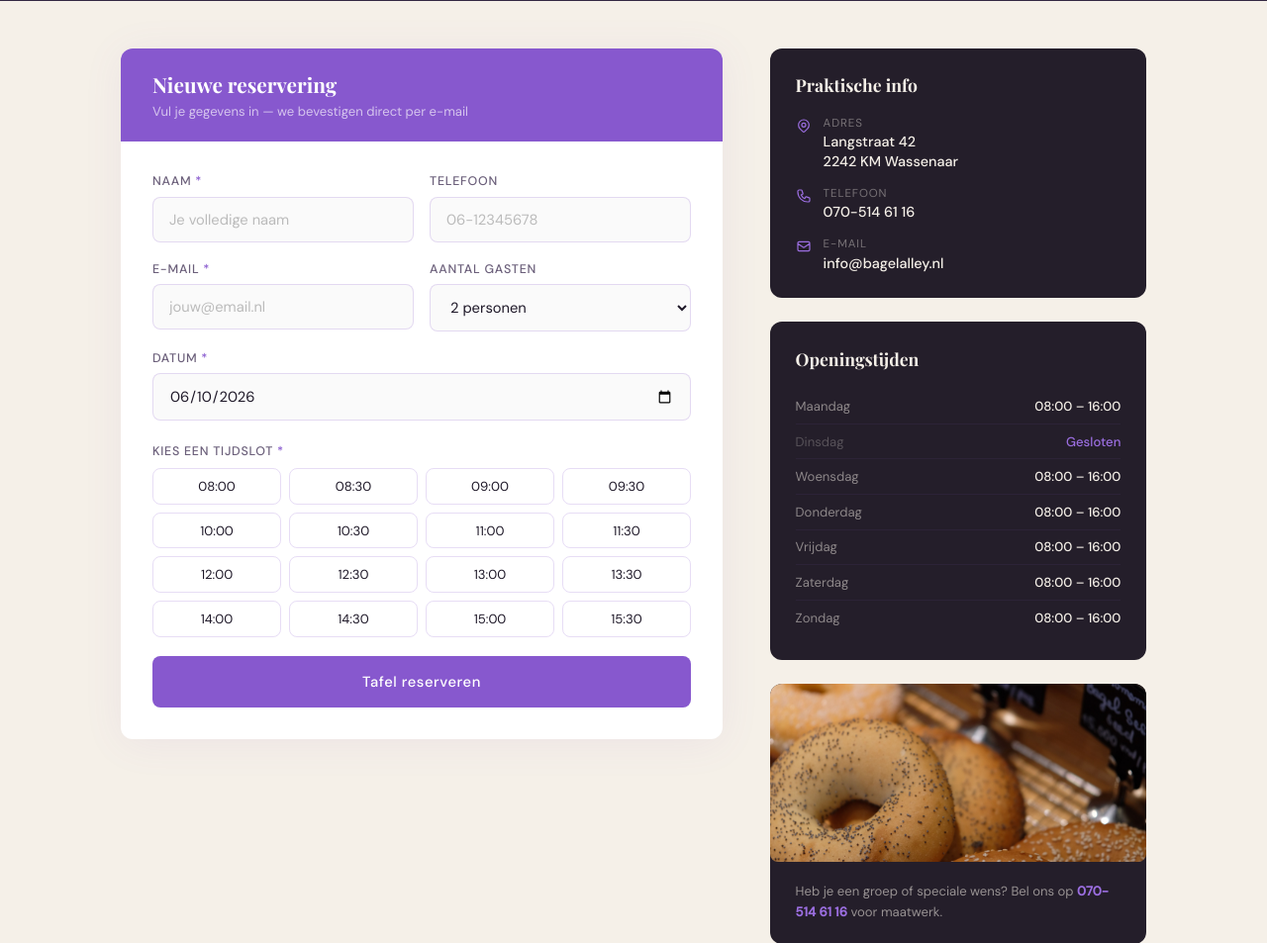
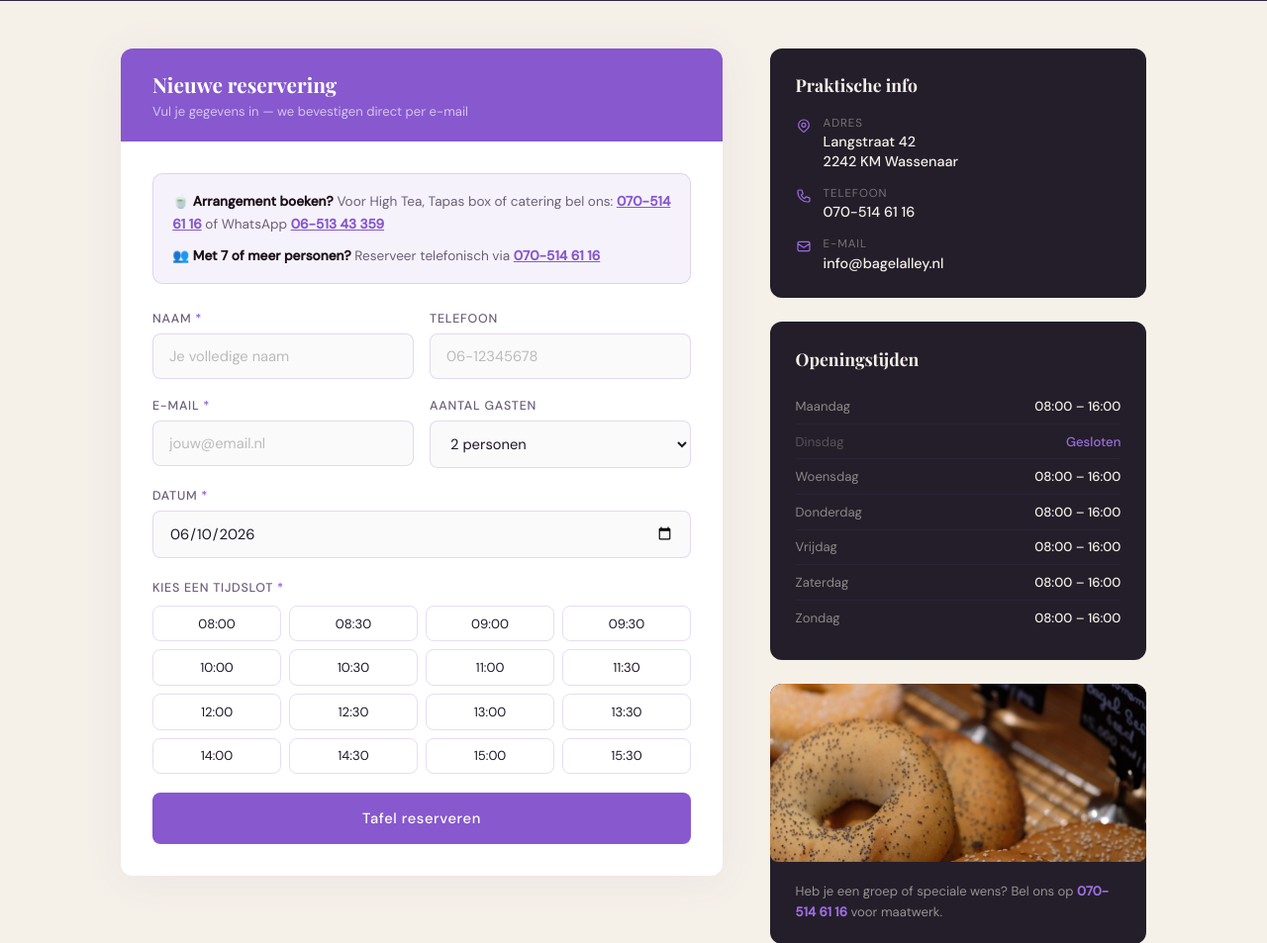
Before and after one commit to jorisrijn-hash/bagelalley-website, a Flask app: page /reserveren in a window 1280 px wide. Shown: the part 419-1372 px from the top of the page at 99% size. Run offline with Flask 3, Linux system fonts and the light colour scheme; data that the repository does not hold is empty; some libraries are stand-ins or nearby versions; some web fonts are replaced.

Commit message:
melding arrangementen en groepen terug

```diff
--- a/templates/booking.html
+++ b/templates/booking.html
@@ -156,6 +156,12 @@
       <p>Vul je gegevens in — we bevestigen direct per e-mail</p>
     </div>
     <div class="booking-card-body">
+
+      <!-- MELDING ARRANGEMENTEN + GROEPEN -->
+      <div style="background:rgba(135,88,206,.08);border:1px solid rgba(135,88,206,.2);border-radius:10px;padding:1rem 1.2rem;margin-bottom:.5rem;font-size:.85rem;color:var(--muted);line-height:1.7;">
+        <div style="margin-bottom:.5rem;">🍵 <strong style="color:var(--dark)">Arrangement boeken?</strong> Voor High Tea, Tapas box of catering bel ons: <a href="tel:0705146116" style="color:var(--purple);font-weight:600;">070-514 61 16</a> of WhatsApp <a href="https://wa.me/31651343359" style="color:var(--purple);font-weight:600;">06-513 43 359</a></div>
+        <div>👥 <strong style="color:var(--dark)">Met 7 of meer personen?</strong> Reserveer telefonisch via <a href="tel:0705146116" style="color:var(--purple);font-weight:600;">070-514 61 16</a></div>
+      </div>
 
       <div class="form-row">
         <div class="form-group">
```
